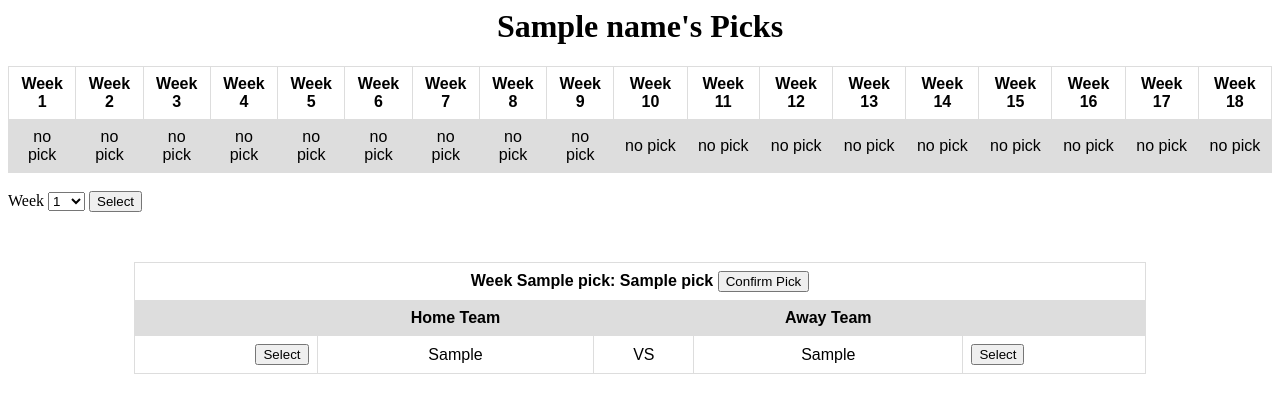
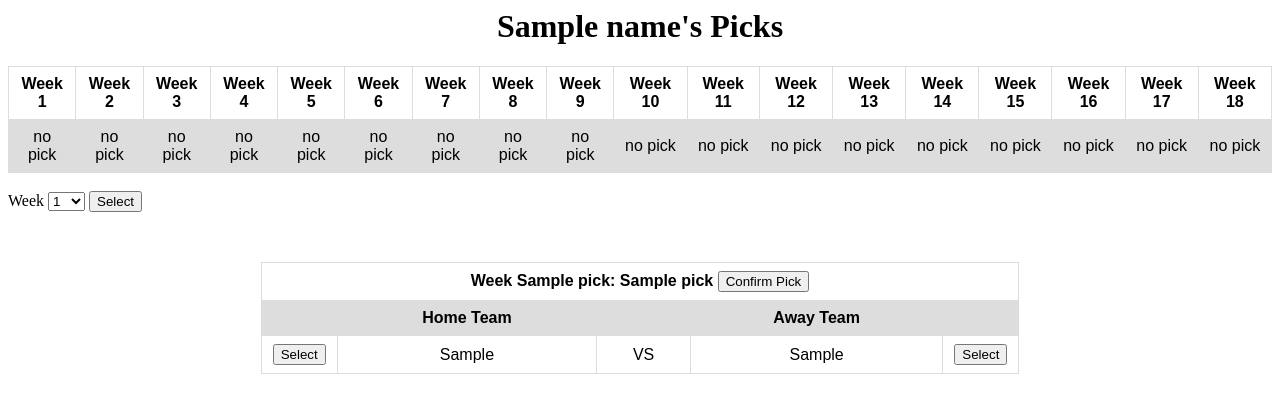
Before and after one commit to cathysimms/nflsurvivor, a Flask app: template application/templates/user.html in a window 1280 px wide. Shown: the top 413 px of the page. Run offline with Flask 2, Linux system fonts and the light colour scheme; tables that the repository leaves empty hold one stand-in row (values such as "Sample post"); the template is opened without the code that fills it: values that come from a table or form of the project are taken from there, most other values are stand-ins (such as "Sample title", 1, 10 or a date in 2020).

Commit message:
teams pick layout update

```diff
--- a/application/templates/user.html
+++ b/application/templates/user.html
@@ -62,7 +62,7 @@
             </form>
         </div>
         <br>
-        <table style='width:80%'>
+        <table style='width:60%'>
             {% if week_no=='choose' %}
                 <tr>Choose a week</tr>
             {% else %}
@@ -79,11 +79,11 @@
                 <div class = 'form'>
                     <form method='POST' action="">
                         <tr>
-                            <td style="text-align: right">{{form.subhome}}</td>
+                            <td style="text-align: center" width="10%">{{form.subhome}}</td>
                             <td>{{home_teams[i]}}</td>
                             <td> VS </td>
                             <td>{{away_teams[i]}}</td>
-                            <td style="text-align: left">{{form.subaway}}</td>
+                            <td style="text-align: center" width="10%">{{form.subaway}}</td>
                         </tr>
                     </form>
                 </div>
```
